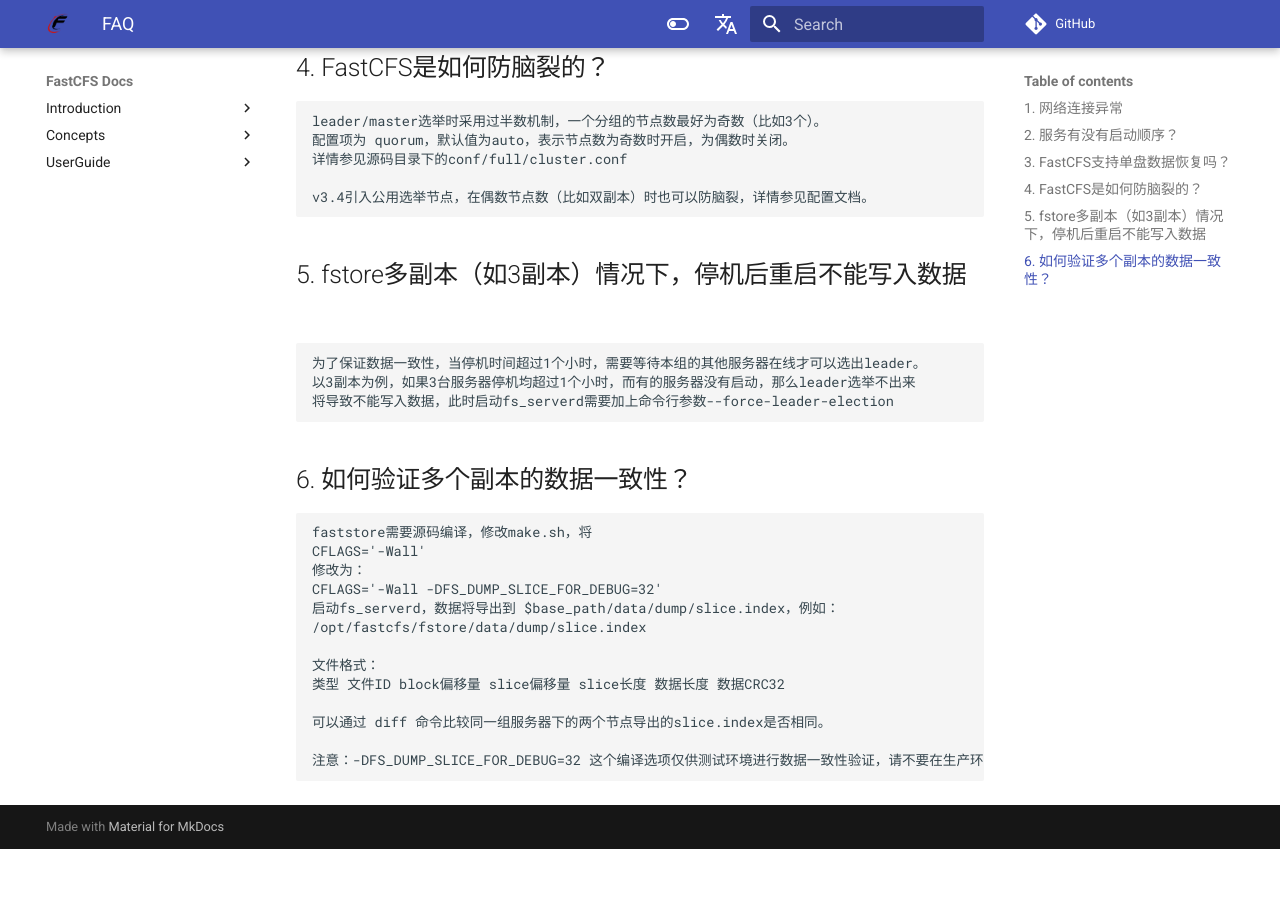
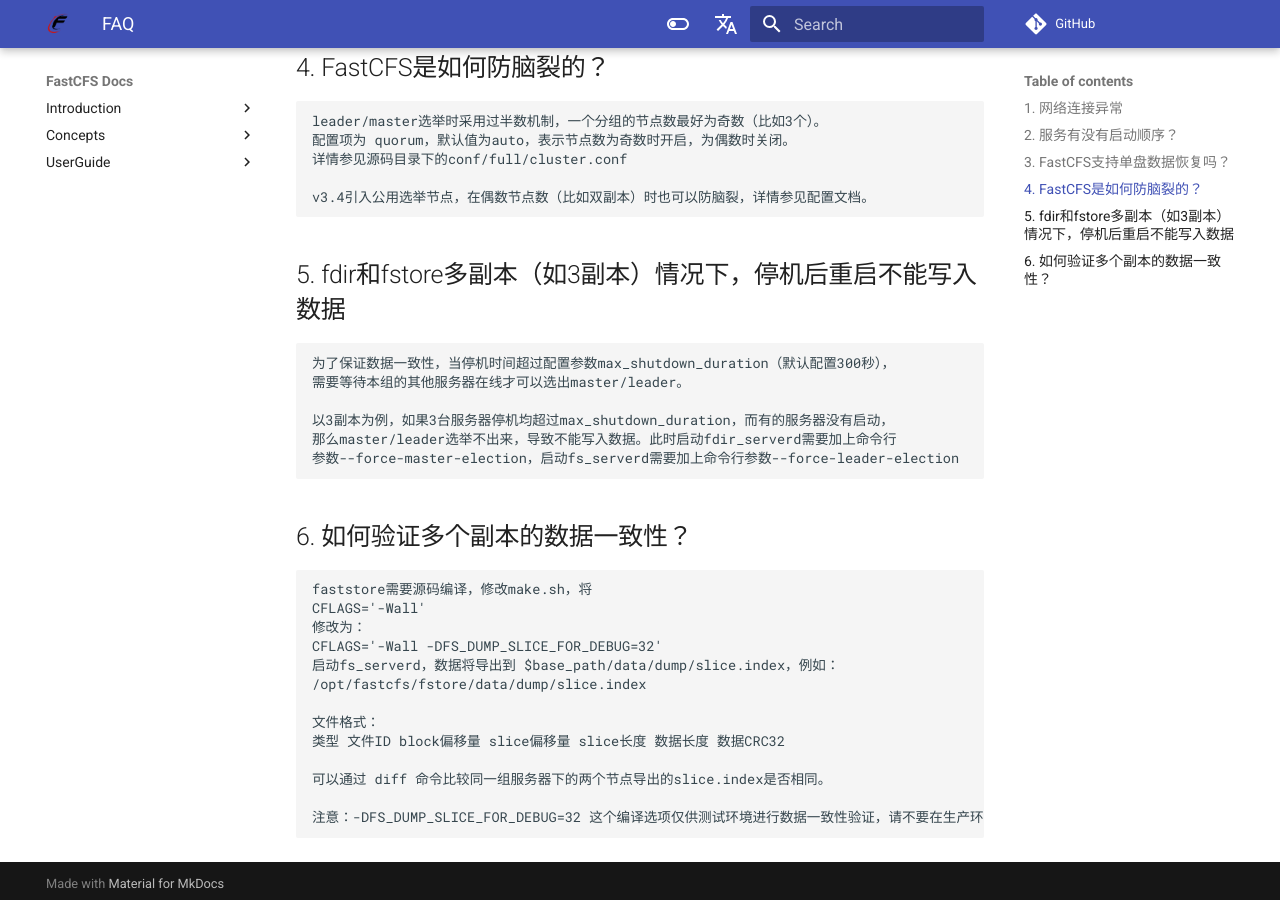
Before and after one commit to happyfish100/FastCFS, an MkDocs documentation site: the page built from docs/FAQ-zh_CN.md, in a window 1280 px wide and 900 px high, scrolled down 1040 px. Built offline with MkDocs 1.6.1 and Material for MkDocs 9.7.7, drawn with Linux system fonts in a browser that asks for light colours; comment, search, counter and statistics services are not loaded; the version menu is left out; before the commit the page ends 1889 px from its top, so only the background shows below that.

Commit message:
doc changed for v3.5

````diff
--- a/docs/FAQ-zh_CN.md
+++ b/docs/FAQ-zh_CN.md
@@ -44,12 +44,15 @@ leader/master选举时采用过半数机制，一个分组的节点数最好为
 v3.4引入公用选举节点，在偶数节点数（比如双副本）时也可以防脑裂，详情参见配置文档。
 ```
 
-## 5. fstore多副本（如3副本）情况下，停机后重启不能写入数据
+## 5. fdir和fstore多副本（如3副本）情况下，停机后重启不能写入数据
 
 ```
-为了保证数据一致性，当停机时间超过1个小时，需要等待本组的其他服务器在线才可以选出leader。
-以3副本为例，如果3台服务器停机均超过1个小时，而有的服务器没有启动，那么leader选举不出来
-将导致不能写入数据，此时启动fs_serverd需要加上命令行参数--force-leader-election
+为了保证数据一致性，当停机时间超过配置参数max_shutdown_duration（默认配置300秒），
+需要等待本组的其他服务器在线才可以选出master/leader。
+
+以3副本为例，如果3台服务器停机均超过max_shutdown_duration，而有的服务器没有启动，
+那么master/leader选举不出来，导致不能写入数据。此时启动fdir_serverd需要加上命令行
+参数--force-master-election，启动fs_serverd需要加上命令行参数--force-leader-election
 ```
 
 ## 6. 如何验证多个副本的数据一致性？
````
Also changed, not shown: README-zh_CN.md (+8 -8 lines), README.md (+9 -9 lines), docs/APT-INSTALL-zh_CN.md (+6 -0 lines).
